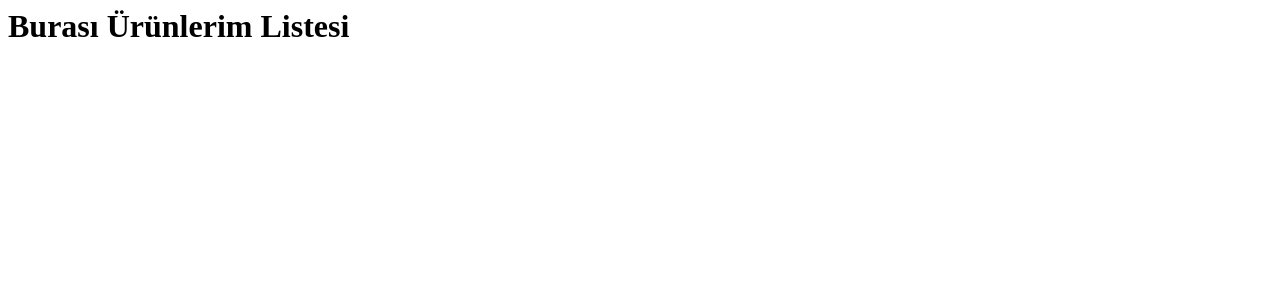
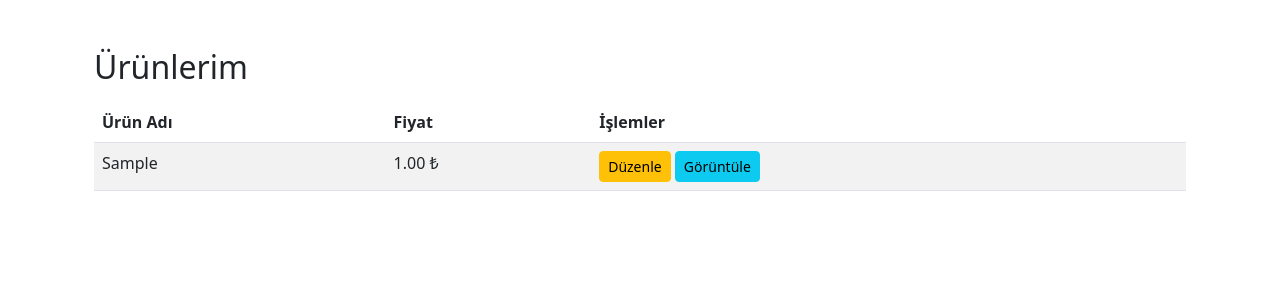
Before and after one commit to elifsukocak/MuzayedeSistemiProjesi, a Django app: page /urunler/listem/ in a window 1280 px wide. Shown: the top 300 px of the page. Run offline with Django 5.2, Linux system fonts and the light colour scheme; tables that the repository leaves empty hold one stand-in row (values such as "Sample post").

Commit message:
products app ürünlerim sayfası ve detay sayfasındaki navigasyon tamamlandı

```diff
--- a/src/products/templates/products/detay.html
+++ b/src/products/templates/products/detay.html
@@ -4,8 +4,8 @@
 <div class="container mt-5">
     <!-- Geri Dön Butonu -->
     <div class="mb-4">
-    <a href="{% url 'products:urun_kategori_incele' %}" class="btn btn-outline-secondary">
-        &larr; Vitrine Dön
+    <a href="javascript:history.back()" class="btn btn-outline-secondary">
+        &larr; Geri Dön
     </a>
 </div>
 
--- a/src/products/templates/products/urunlerim.html
+++ b/src/products/templates/products/urunlerim.html
@@ -1 +1,28 @@
-<h1>Burası Ürünlerim Listesi</h1>
+{% extends 'base.html' %}
+
+{% block content %}
+<div class="container mt-4">
+    <h2>Ürünlerim</h2>
+    <table class="table table-striped mt-3">
+        <thead>
+            <tr>
+                <th>Ürün Adı</th>
+                <th>Fiyat</th>
+                <th>İşlemler</th>
+            </tr>
+        </thead>
+        <tbody>
+            {% for urun in urunler %}
+            <tr>
+                <td>{{ urun.ad }}</td>
+                <td>{{ urun.baslangicFiyati }} ₺</td>
+                <td>
+                    <a href="{% url 'products:urun_guncelle' urun.pk %}" class="btn btn-sm btn-warning">Düzenle</a>
+                    <a href="{% url 'products:urun_detay' urun.pk %}" class="btn btn-sm btn-info">Görüntüle</a>
+                </td>
+            </tr>
+            {% endfor %}
+        </tbody>
+    </table>
+</div>
+{% endblock %}
--- a/src/products/views.py
+++ b/src/products/views.py
@@ -54,4 +54,6 @@ def urunlerimi_listele(request):
 
     # Saticinin kendi ekledigi urunleri durumlariyla birlikte listeledigi panel (UC-06).
 
-    return render(request, 'products/urunlerim.html')
+    urunler = Urun.objects.all()
+
+    return render(request, 'products/urunlerim.html', {'urunler': urunler})
```
